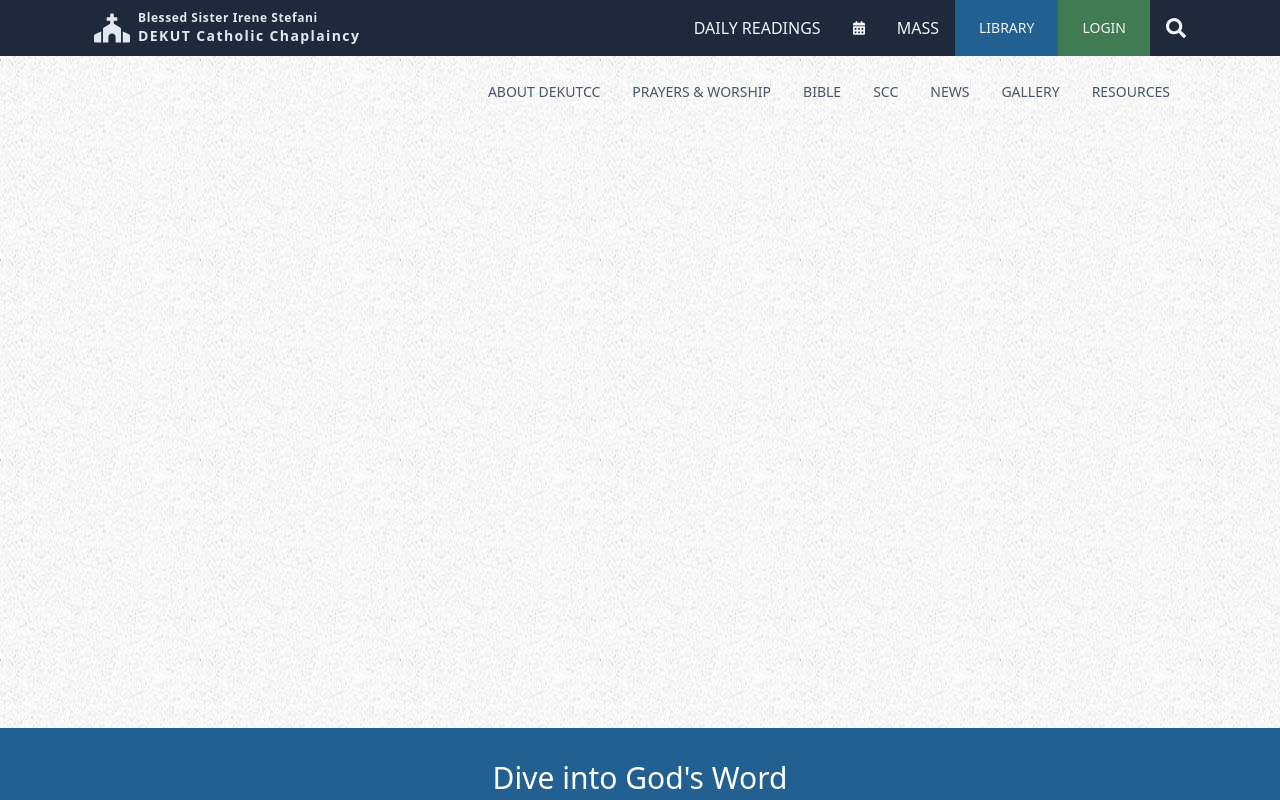
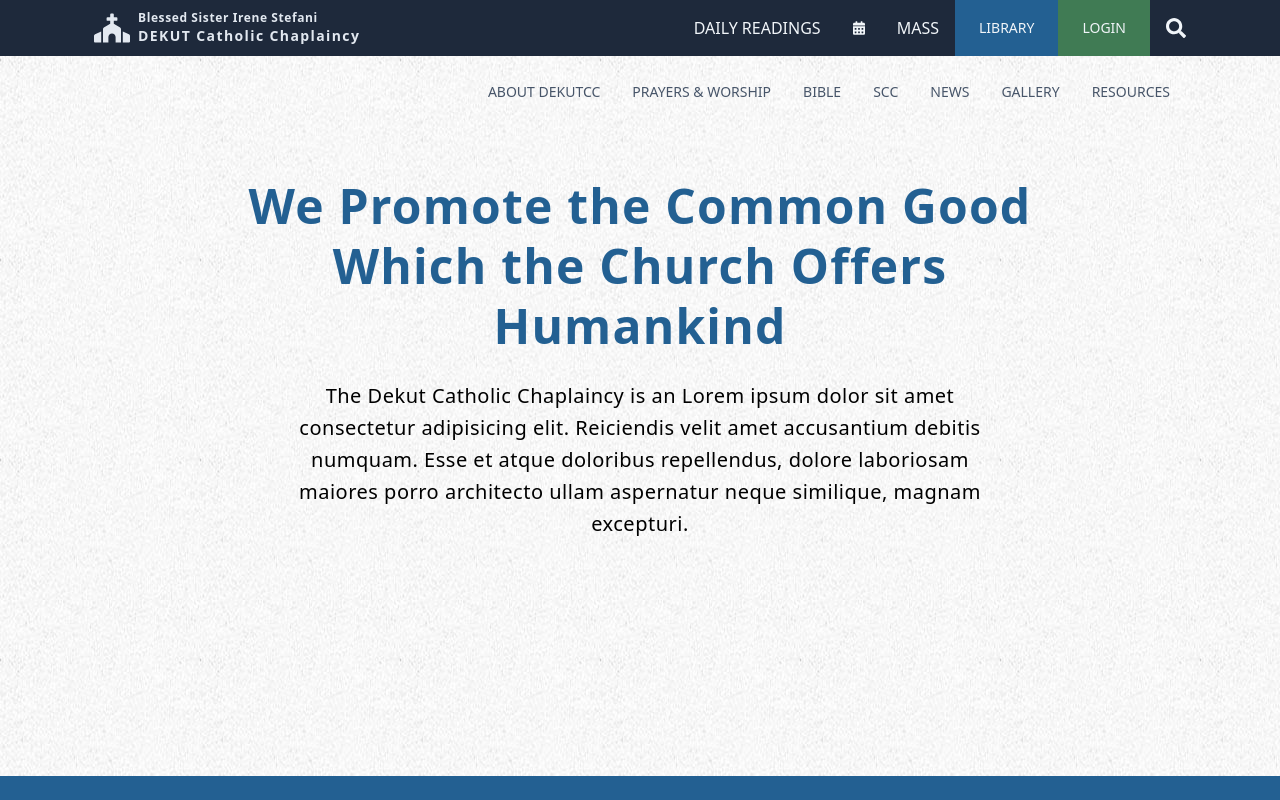
Before and after one commit to marville001/caweb-new, a React (Create React App) app: page /about in a window 1280 px wide. Shown: the top 800 px of the page. Built offline with nearby package versions, Linux system fonts and the light colour scheme.

Commit message:
Created about route

```diff
--- a/src/App.js
+++ b/src/App.js
@@ -1,6 +1,7 @@
 import { Route, Routes } from "react-router-dom";
 import Footer from "./components/Footer";
 import Header from "./components/Header";
+import About from "./pages/About";
 import GetConnected from "./pages/GetConnected";
 import Home from "./pages/Home";
 import Leadership from "./pages/Leadership";
@@ -13,6 +14,7 @@ function App() {
         <Routes>
           <Route path="/" element={<Home />} />
           <Route path="/readings" element={<Home />} />
+          <Route path="/about" element={<About />} />
           <Route path="/leadership" element={<Leadership />} />
           <Route path="/get-connected" element={<GetConnected />} />
         </Routes>
--- /dev/null
+++ b/src/pages/About.jsx
@@ -0,0 +1,19 @@
+import React from "react";
+
+const About = () => {
+  return (
+    <div className="container my-12">
+      <h1 className="w-10/12 mx-auto text-center text-2xl md:text-3xl lg:text-4xl xl:text-5xl font-semibold tracking-wide text-dodge-blue leading-8 xl:leading-tight">
+        We Promote the Common Good Which the Church Offers Humankind
+      </h1>
+      <p className="mt-6 w-10/12 mx-auto md:w-9/12 lg:w-8/12  text-xl text-center leading-8 tracking-wide">
+        The Dekut Catholic Chaplaincy is an Lorem ipsum dolor sit amet
+        consectetur adipisicing elit. Reiciendis velit amet accusantium debitis
+        numquam. Esse et atque doloribus repellendus, dolore laboriosam maiores
+        porro architecto ullam aspernatur neque similique, magnam excepturi.
+      </p>
+    </div>
+  );
+};
+
+export default About;
```
